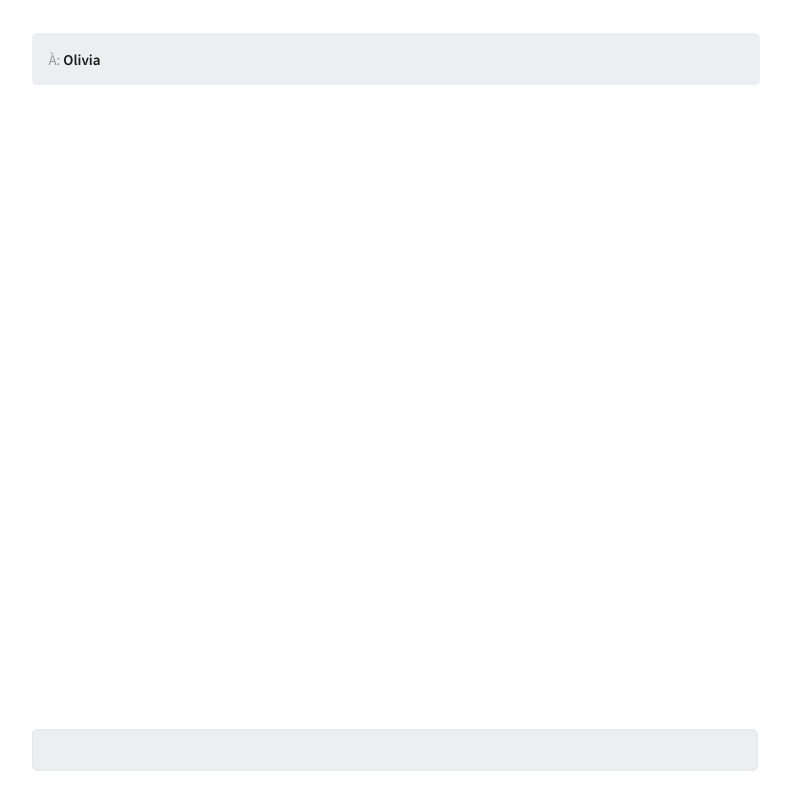
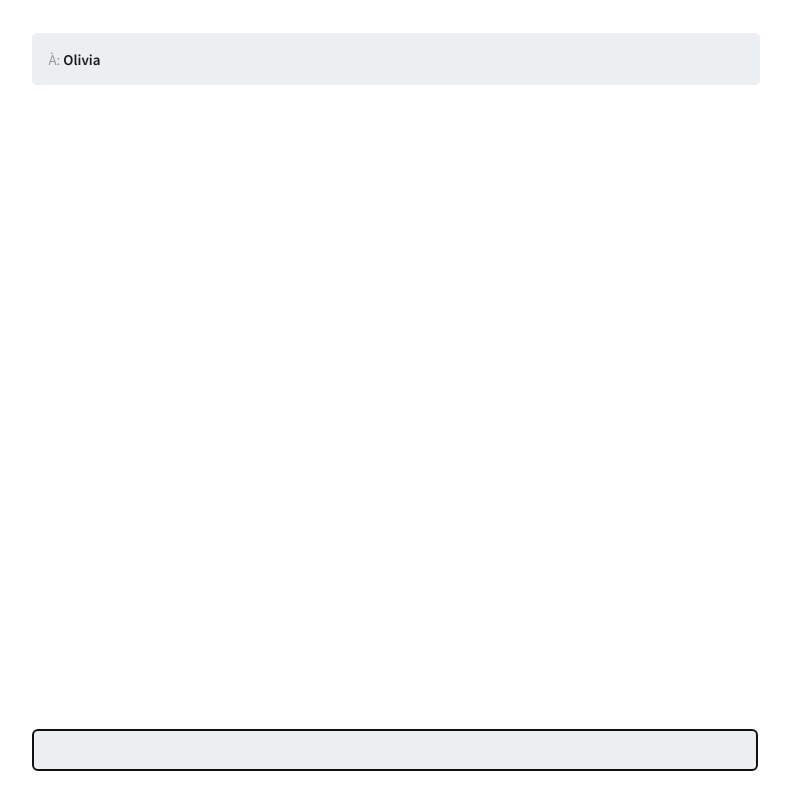
Before and after one commit to olivia-ai/olivia-ai.org, a Vue app: page / in a window 1280 px wide. Shown: the whole page, without its empty margins (260-1051 px from the left). Built offline with nearby package versions, Linux system fonts and the light colour scheme; what vue-resource would draw is missing.

Commit message:
Add the autofocus to the input

```diff
--- a/src/views/Home.vue
+++ b/src/views/Home.vue
@@ -15,7 +15,7 @@
       </div>
     </div>
     <div class="container">
-      <input type="text" v-model="input" v-on:keyup.enter="validate"/>
+      <input autofocus type="text" v-model="input" v-on:keyup.enter="validate"/>
     </div>
   </div>
 </template>
```
